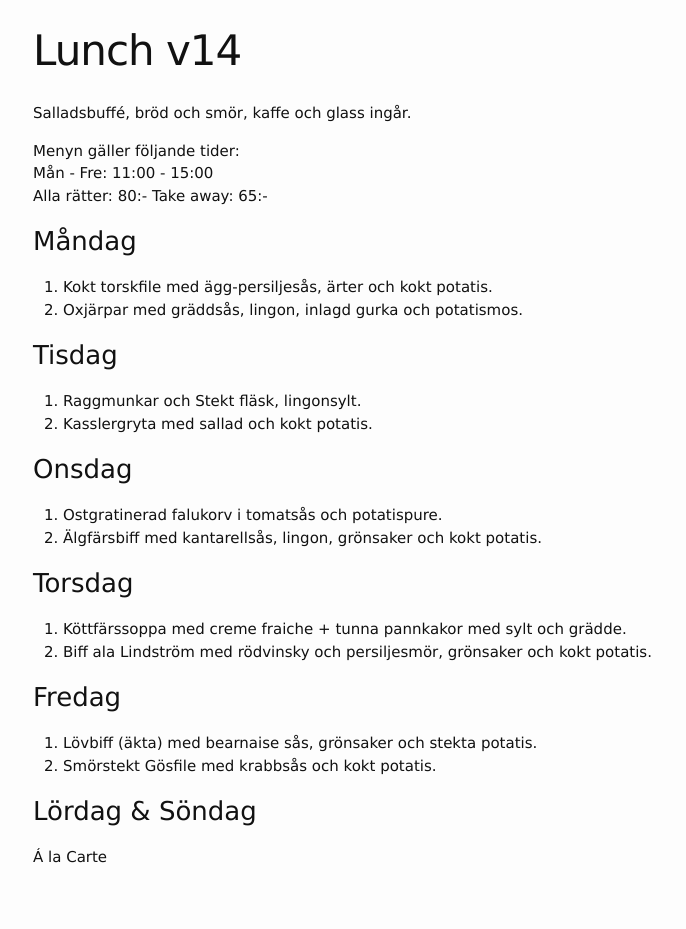
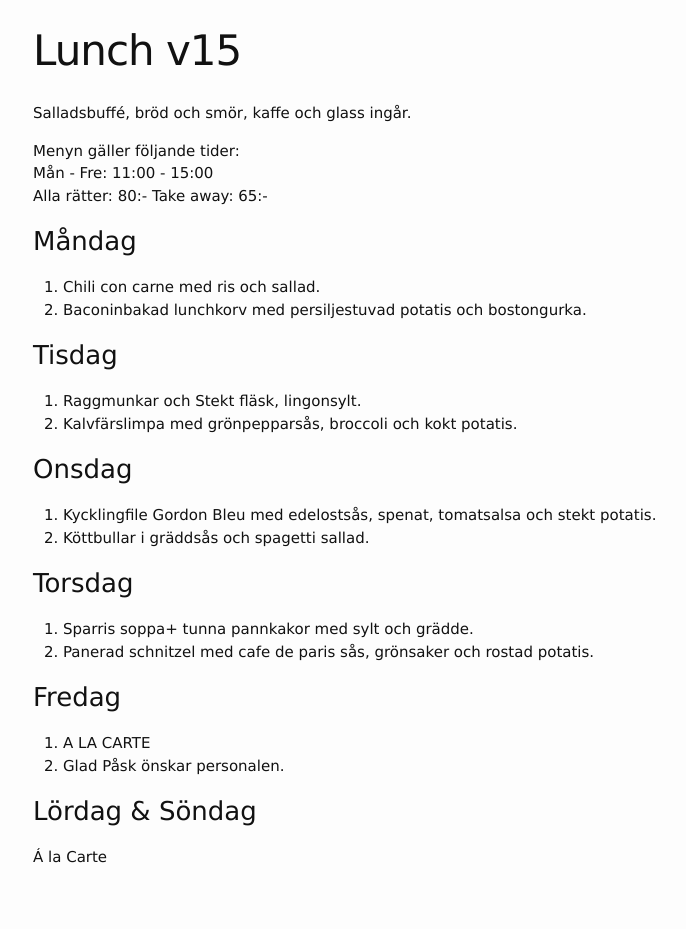
Before and after one commit to FarInn62/farinn62.github.io, a Jekyll site: the page built from lunch.md, in a window 1280 px wide. Shown: the whole page, without its empty margins (237-923 px from the left). Built offline with Jekyll 4.4.1, drawn with Linux system fonts in a browser that asks for light colours.

Commit message:
Update lunch.md

```diff
--- a/lunch.md
+++ b/lunch.md
@@ -1,6 +1,6 @@
 ---
 layout: foodmenu
-title: Lunch v14
+title: Lunch v15
 permalink: /lunch/
 published: true
 ---
@@ -12,28 +12,28 @@ Alla rätter: 80:- Take away: 65:-
 
 ### Måndag
 
-1. Kokt torskfile med ägg-persiljesås, ärter och kokt potatis.
-2. Oxjärpar med gräddsås, lingon, inlagd gurka och potatismos.
+1. Chili con carne med ris och sallad.
+2. Baconinbakad lunchkorv med persiljestuvad potatis och bostongurka.
 
 ### Tisdag
 
 1. Raggmunkar och Stekt fläsk, lingonsylt.
-2. Kasslergryta med sallad och kokt potatis.
+2. Kalvfärslimpa med grönpepparsås, broccoli och kokt potatis.
 
 ### Onsdag
 
-1. Ostgratinerad falukorv i tomatsås och potatispure.
-2. Älgfärsbiff med kantarellsås, lingon, grönsaker och kokt potatis.
+1. Kycklingfile Gordon Bleu med edelostsås, spenat, tomatsalsa och stekt potatis.
+2. Köttbullar i gräddsås och spagetti sallad.
 
 ### Torsdag
 
-1. Köttfärssoppa med creme fraiche + tunna pannkakor med sylt och grädde.
-2. Biff ala Lindström med rödvinsky och persiljesmör, grönsaker och kokt potatis.
+1. Sparris soppa+ tunna pannkakor med sylt och grädde.
+2. Panerad schnitzel med cafe de paris sås, grönsaker och rostad potatis.
 
 ### Fredag
 
-1. Lövbiff (äkta) med bearnaise sås, grönsaker och stekta potatis.
-2. Smörstekt Gösfile med krabbsås och kokt potatis.
+1. A LA CARTE
+2. Glad Påsk önskar personalen.
 
 
 ### Lördag & Söndag
```
